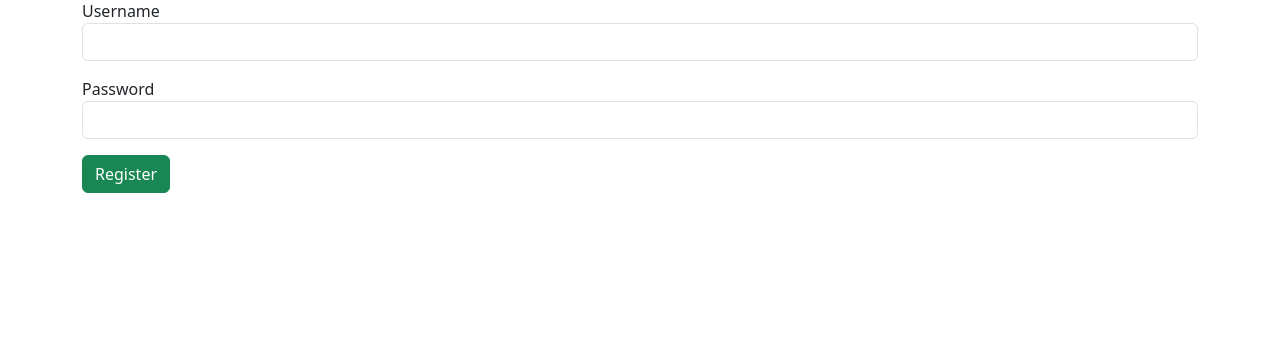
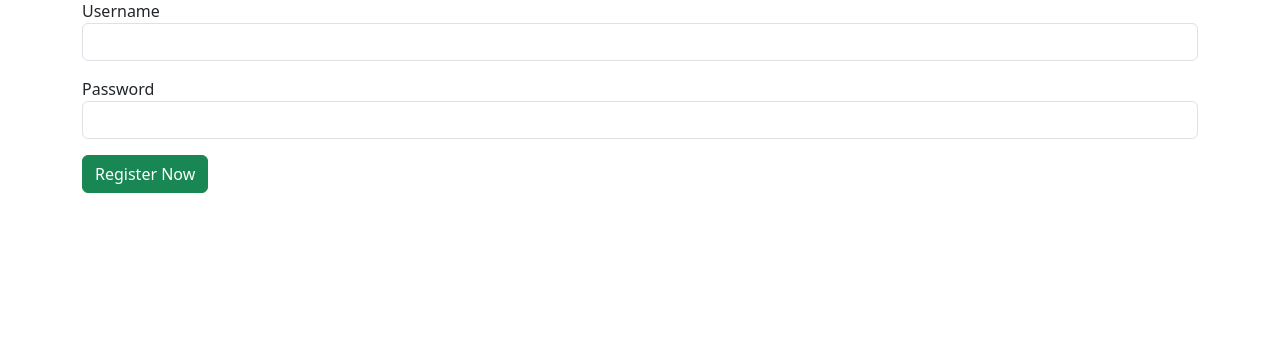
Before and after one commit to Mr-Savat/Project_as_leader, a Flask app: page /register in a window 1280 px wide. Shown: the part 119-480 px from the top of the page. Run offline with Flask 2, Linux system fonts and the light colour scheme.

Commit message:
add register now

```diff
--- a/templates/register.html
+++ b/templates/register.html
@@ -10,6 +10,6 @@
       <label>Password</label>
       <input type="password" class="form-control" name="password" required>
     </div>
-    <button class="btn btn-success">Register</button>
+    <button class="btn btn-success">Register Now</button>
   </form>
 {% endblock %}
```
